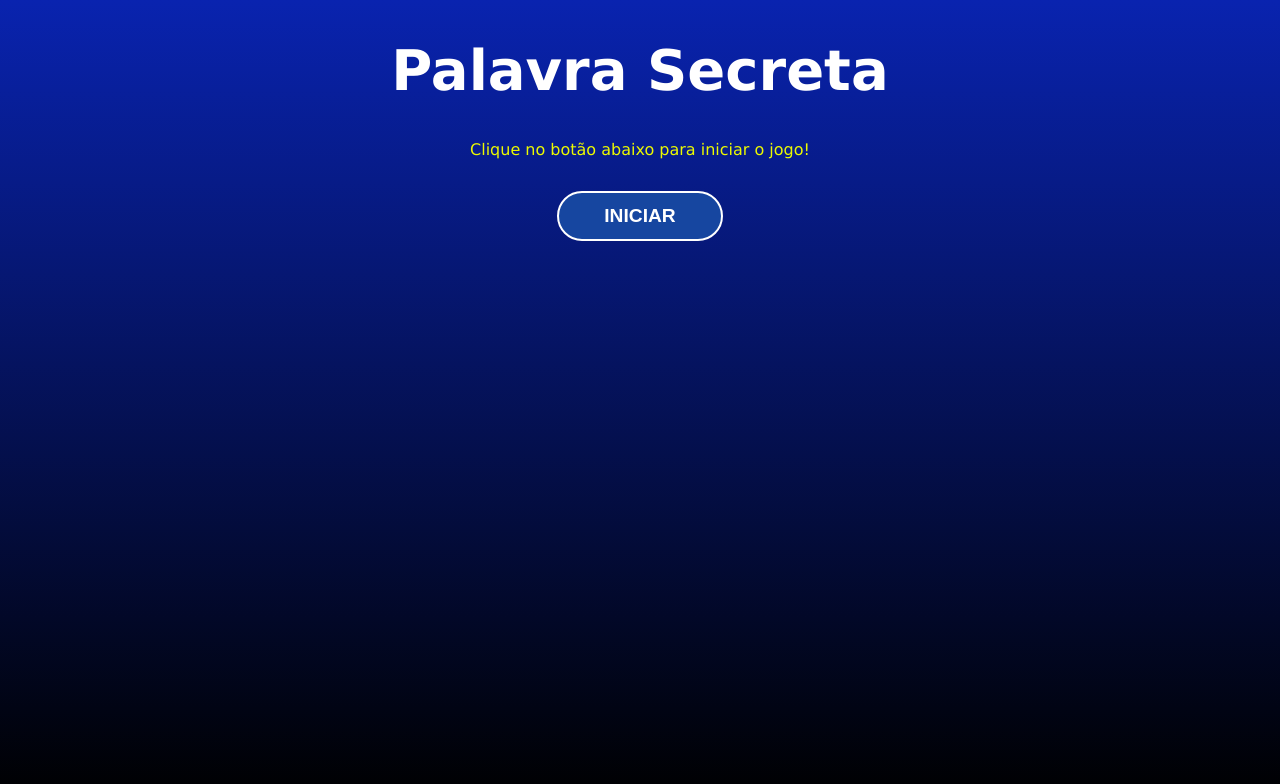
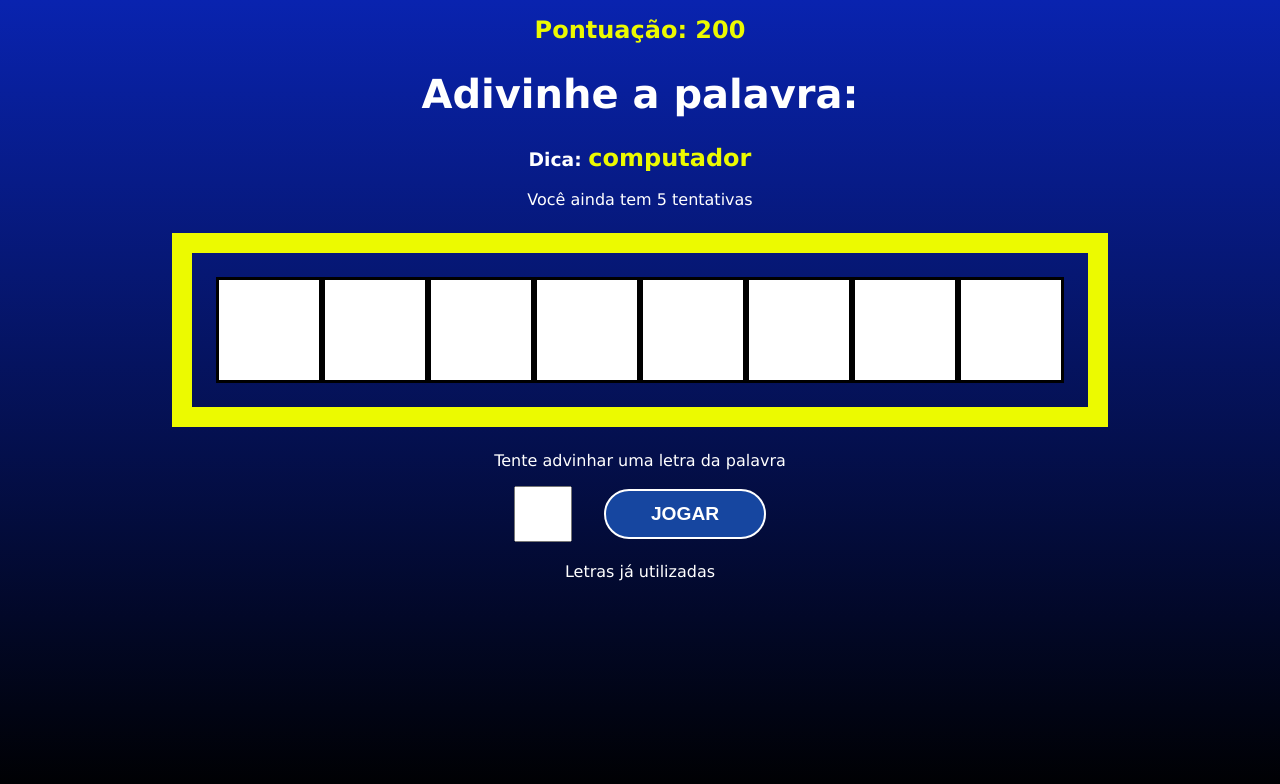
Before and after one commit to SamaraBilby/jogo_adivinhar_palavras_react, a React (Create React App) app in the folder jogo-react/: page / in a window 1280 px wide. Shown: the top 784 px of the page. Built offline with nearby package versions, Linux system fonts and the light colour scheme.

Commit message:
finalizaçao do jogo

```diff
--- a/jogo-react/src/App.js
+++ b/jogo-react/src/App.js
@@ -38,7 +38,7 @@ function App() {
 
 
 
-  const escolhaPalavraECategoria = ()=>{
+  const escolhaPalavraECategoria = useCallback(()=>{
       const categorias = Object.keys(words);
       const categoria = categorias[Math.floor(Math.random()* Object.keys(categorias).length)];
 
@@ -46,10 +46,11 @@ function App() {
 
 
     return {palavra, categoria};
-  };
+  }, [words]);
 
   // ira para tela de inicio do jogo Game.jsx
-  const iniciarJogo = () => {
+  const iniciarJogo = useCallback(() => {
+    limparLetras();
 
     //função de seleção de categoria e da palavra dentro da categoria
     const {palavra, categoria} = escolhaPalavraECategoria();
@@ -66,7 +67,7 @@ function App() {
      setEscolhaLetras(letrasPalavra);
 
      setNivelJogo(nivel[1].nome);
-  }
+  }, [escolhaPalavraECategoria]);
 
   // verificaçao da letra
 
@@ -109,7 +110,27 @@ function App() {
 
       setNivelJogo(nivel[2].nome)
     }
-  }, [tentativas])
+  }, [tentativas]);
+
+  useEffect(()=>{
+
+    const letrasunicas = [...new Set(escolhaLetras)]
+
+    // condicao de vitoria
+
+    if(letrasAdivinhadas.length === letrasunicas.length) {
+      // adicionando pontuação
+      setPontuacao((atualPontucao) => atualPontucao += 100)
+
+      // reiniciar uma nova palavra
+
+      iniciarJogo();
+
+    }
+
+    console.log(letrasunicas)
+
+  }, [letrasAdivinhadas, escolhaLetras, iniciarJogo]);
 
 
   // jogar novamente quando finalizar o jogo
@@ -128,7 +149,7 @@ function App() {
 
      {nivelJogo === "game" && <Game verificarLetra={verificarLetra} escolhaPalavra={escolhaPalavra} escolhaCategoria = {escolhaCategoria} escolhaLetras={escolhaLetras} letrasAdivinhadas={letrasAdivinhadas} letrasErradas={letrasErradas} tentativas= {tentativas} pontuacao={pontuacao}/>}
 
-     {nivelJogo === "end" && <EndGame jogarNovamente={jogarNovamente}/>}
+     {nivelJogo === "end" && <EndGame jogarNovamente={jogarNovamente} pontuacao={pontuacao}/>}
 
     </div>
 
--- a/jogo-react/src/components/EndGame.css
+++ b/jogo-react/src/components/EndGame.css
@@ -0,0 +1,4 @@
+h2, span{
+    color: #ecfa00 ;
+    font-size: 1.5rem;
+}
--- a/jogo-react/src/components/EndGame.jsx
+++ b/jogo-react/src/components/EndGame.jsx
@@ -1,11 +1,11 @@
 import "./EndGame.css"
 
-const EndGame = ({jogarNovamente}) => {
+const EndGame = ({jogarNovamente, pontuacao}) => {
 
   return (
     <div>
-        <h1>Jogo</h1>
-
+        <h1>Poxa! Suas tentativas acabaram.</h1>
+        <h2>Sua pontuação foi: <span>{pontuacao}</span></h2>
         <button onClick={jogarNovamente}> Jogar Novamente</button>
     </div>
   )
```
